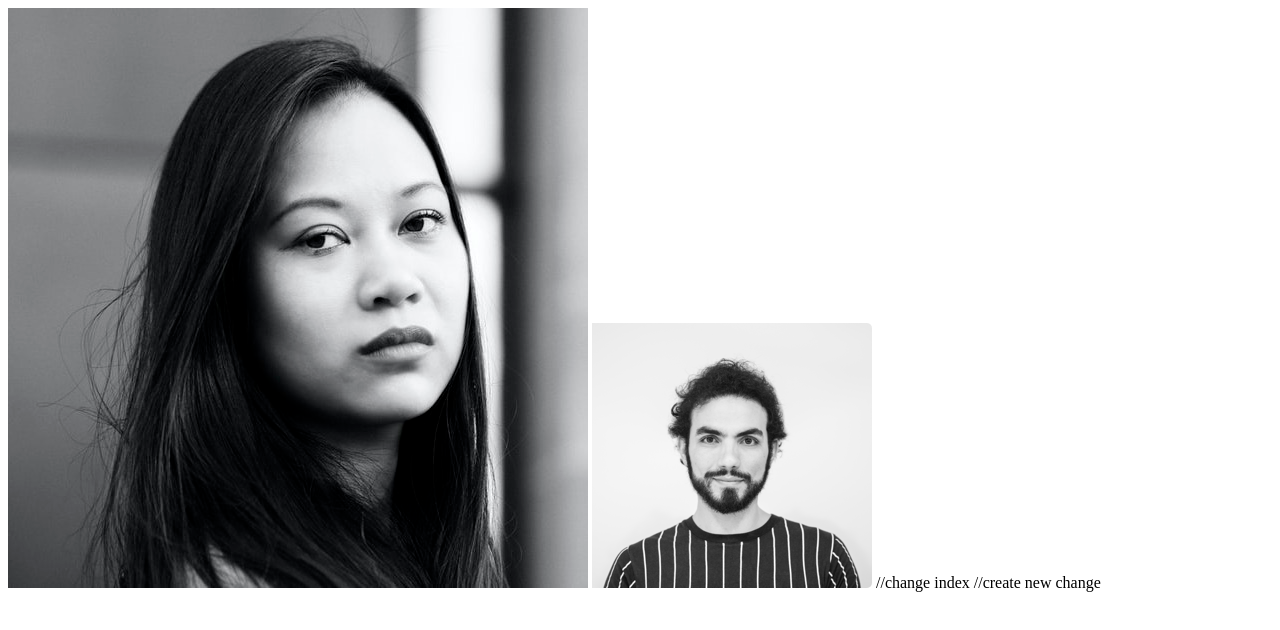
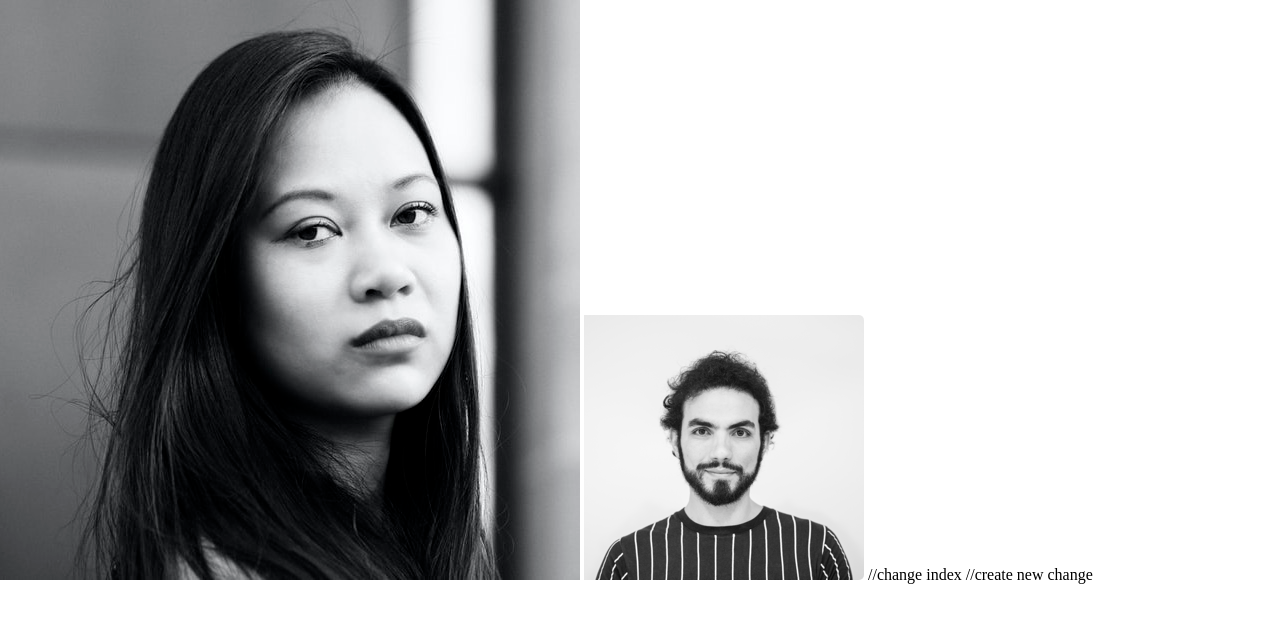
Before and after one commit to BohdanRobota/Git-HW, a plain HTML site: page HW1-GIT/index.html in a window 1280 px wide. Drawn offline with Linux system fonts and the light colour scheme.

Commit message:
add styles to index.html

```diff
--- a/HW1-GIT/index.html
+++ b/HW1-GIT/index.html
@@ -4,6 +4,8 @@
   <meta charset="UTF-8">
   <meta http-equiv="X-UA-Compatible" content="IE=edge">
   <meta name="viewport" content="width=device-width, initial-scale=1.0">
+  <link rel="stylesheet" href="css/style.css">
+  <link rel="stylesheet" href="css/another.css">
   <title>Document</title>
 </head>
 <body>
```
